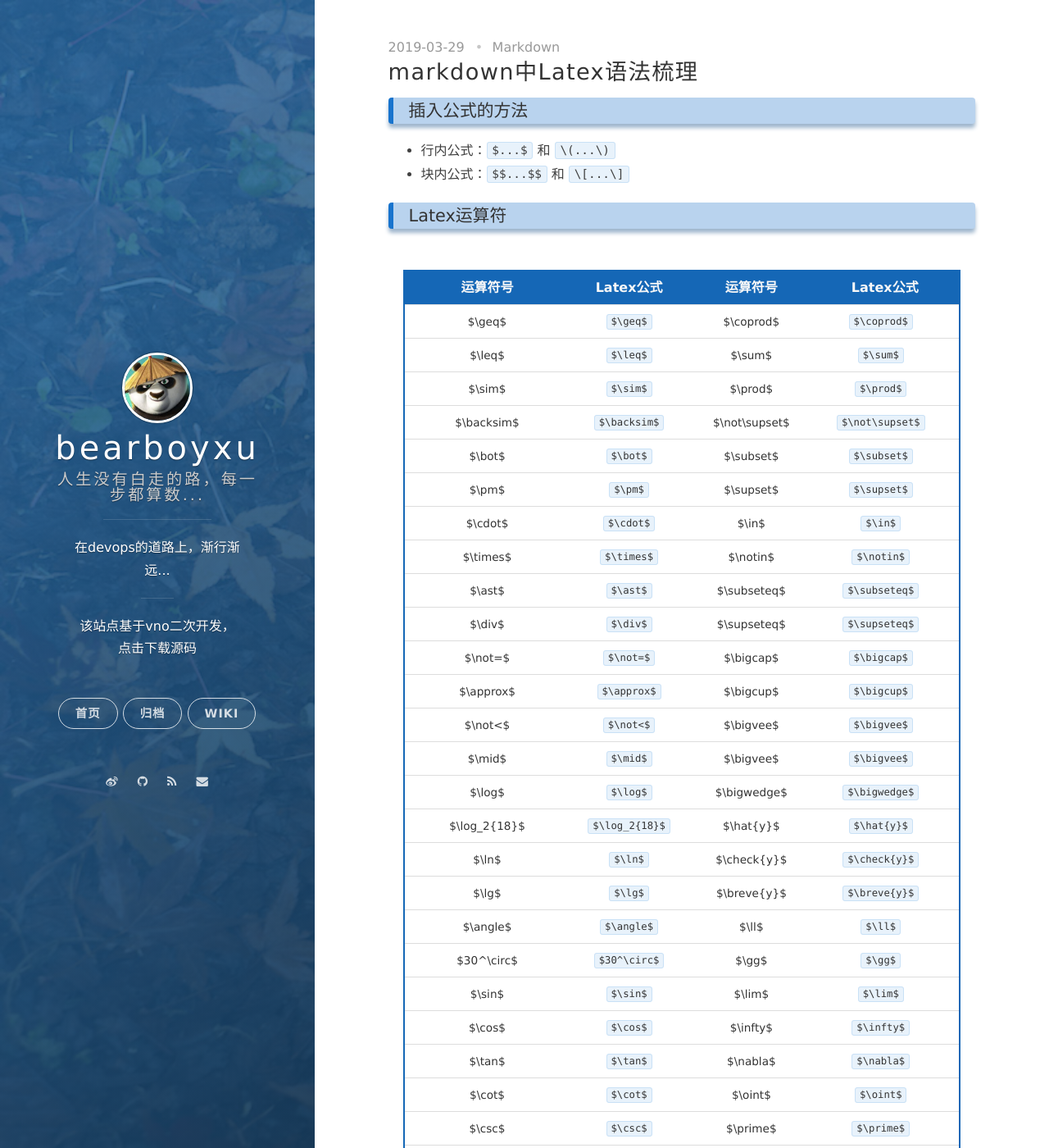
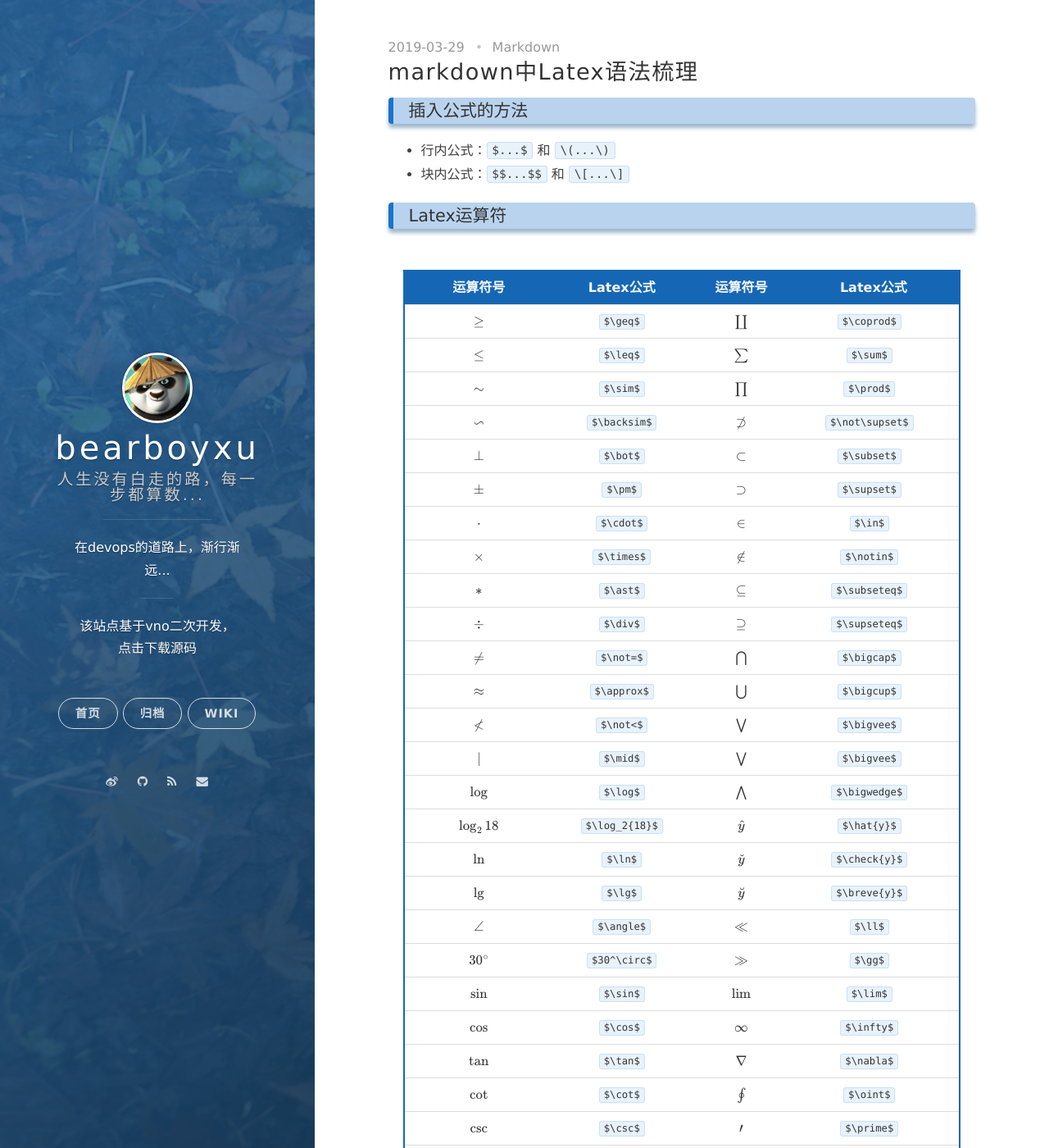
Before and after one commit to FantBoy/bearboy.github.io, a Jekyll site: the page built from _posts/2019-03-29-latex_on_markdown.md, in a window 1280 px wide and 1400 px high. Shown: the whole window at 82% size. Built offline with Jekyll 4.4.1, drawn with Linux system fonts in a browser that asks for light colours; nearby versions of some CDN libraries; formulas are drawn with MathJax 3; some of the changed text lies outside the part shown.

```diff
--- a/_posts/2019-03-29-latex_on_markdown.md
+++ b/_posts/2019-03-29-latex_on_markdown.md
@@ -23,33 +23,33 @@ categories:
 
 | 运算符号 | Latex公式 | 运算符号 | Latex公式 |
 | :--------: | :----------: | ---------- | ---------- |
-|   $\geq$   |   `$\geq$`   |   $\coprod$   |   `$\coprod$`   |
-|   $\leq$   |   `$\leq$`   |   $\sum$   |   `$\sum$`   |
-|    $\sim$    |    `$\sim$`    | $\prod$ | `$\prod$` |
-|  $\backsim$  |  `$\backsim$`  | $\not\supset$ | `$\not\supset$` |
-|    $\bot$    |    `$\bot$`    | $\subset$ | `$\subset$` |
-|     $\pm$    |   `$\pm$`    | $\supset$ | `$\supset$` |
-|     $\cdot$     |   `$\cdot$`    | $\in$ | `$\in$` |
-|   $\times$     |  `$\times$`  |  $\notin$  |  `$\notin$`  |
-| $\ast$ | `$\ast$` | $\subseteq$ | `$\subseteq$` |
-|    $\div$     |   `$\div$`   |   $\supseteq$   |   `$\supseteq$`   |
-| $\not=$ | `$\not=$` |   $\bigcap$   |   `$\bigcap$`   |
-| $\approx$ | `$\approx$` | $\bigcup$ | `$\bigcup$` |
-| $\not<$| `$\not<$` | $\bigvee$ | `$\bigvee$` |
-|    $\mid$    |    `$\mid$`    | $\bigvee$ | `$\bigvee$` |
-| $\log$ | `$\log$` | $\bigwedge$ | `$\bigwedge$` |
-| $\log_2{18}$ | `$\log_2{18}$` | $\hat{y}$ | `$\hat{y}$` |
-| $\ln$ | `$\ln$` | $\check{y}$ | `$\check{y}$` |
-|    $\lg$     |    `$\lg$`     | $\breve{y}$ | `$\breve{y}$` |
-| $\angle$ | `$\angle$` | $\ll$ | `$\ll$` |
-| $30^\circ$ |`$30^\circ$` |$\gg$ |`$\gg$` |
-| $\sin$ | `$\sin$` | $\lim$ | `$\lim$` |
-| $\cos$ | `$\cos$` | $\infty$ | `$\infty$` |
-| $\tan$ | `$\tan$` | $\nabla$ | `$\nabla$` |
-| $\cot$ | `$\cot$` | $\oint$ | `$\oint$` |
-| $\csc$ | `$\csc$` | $\prime$ | `$\prime$` |
-| $\sec$ | `$\sec$` | $\bigodot$ | `$\bigodot$` |
-| $\bigotimes$ | `$\bigotimes$` | $\bigoplus$ | `$\bigoplus$` |
+|   $$\geq$$   |   `$\geq$`   |   $$\coprod$$   |   `$\coprod$`   |
+|   $$\leq$$   |   `$\leq$`   |   $$\sum$$   |   `$\sum$`   |
+|    $$\sim$$    |    `$\sim$`    | $$\prod$$ | `$\prod$` |
+|  $$\backsim$$  |  `$\backsim$`  | $$\not\supset$$ | `$\not\supset$` |
+|    $$\bot$$    |    `$\bot$`    | $$\subset$$ | `$\subset$` |
+|     $$\pm$$    |   `$\pm$`    | $$\supset$$ | `$\supset$` |
+|     $$\cdot$$     |   `$\cdot$`    | $$\in$$ | `$\in$` |
+|   $$\times$$     |  `$\times$`  |  $$\notin$$  |  `$\notin$`  |
+| $$\ast$$ | `$\ast$` | $$\subseteq$$ | `$\subseteq$` |
+|    $$\div$$     |   `$\div$`   |   $$\supseteq$$   |   `$\supseteq$`   |
+| $$\not=$$ | `$\not=$` |   $$\bigcap$$   |   `$\bigcap$`   |
+| $$\approx$$ | `$\approx$` | $$\bigcup$$ | `$\bigcup$` |
+| $$\not<$$| `$\not<$` | $$\bigvee$$ | `$\bigvee$` |
+|    $$\mid$$    |    `$\mid$`    | $$\bigvee$$ | `$\bigvee$` |
+| $$\log$$ | `$\log$` | $$\bigwedge$$ | `$\bigwedge$` |
+| $$\log_2{18}$$ | `$\log_2{18}$` | $$\hat{y}$$ | `$\hat{y}$` |
+| $$\ln$$ | `$\ln$` | $$\check{y}$$ | `$\check{y}$` |
+|    $$\lg$$     |    `$\lg$`     | $$\breve{y}$$ | `$\breve{y}$` |
+| $$\angle$$ | `$\angle$` | $$\ll$$ | `$\ll$` |
+| $$30^\circ$$ |`$30^\circ$` |$$\gg$$ |`$\gg$` |
+| $$\sin$$ | `$\sin$` | $$\lim$$ | `$\lim$` |
+| $$\cos$$ | `$\cos$` | $$\infty$$ | `$\infty$` |
+| $$\tan$$ | `$\tan$` | $$\nabla$$ | `$\nabla$` |
+| $$\cot$$ | `$\cot$` | $$\oint$$ | `$\oint$` |
+| $$\csc$$ | `$\csc$` | $$\prime$$ | `$\prime$` |
+| $$\sec$$ | `$\sec$` | $$\bigodot$$ | `$\bigodot$` |
+| $$\bigotimes$$ | `$\bigotimes$` | $$\bigoplus$$ | `$\bigoplus$` |
 
 
 
@@ -59,19 +59,19 @@ categories:
 
 | 名称 | 符号 | 数学表达式 | Latex公式 |
 | :----: | :--: | :----------: | :------------: |
-| 上标 | `^`  | $a^b$ | `$a^b$` |
-| 下标 | `_` | $a_b$ | `$a_b$` |
-| 分数 | `\frac` | $\frac{1 + a}{b + c}$ | `$\frac{1 + a}{b + c}$` |
+| 上标 | `^`  | $$a^b$$ | `$a^b$` |
+| 下标 | `_` | $$a_b$$ | `$a_b$` |
+| 分数 | `\frac` | $$\frac{1 + a}{b + c}$$ | `$\frac{1 + a}{b + c}$` |
 | 求和 | `\sum` | $$\sum{2x^n}$$ | `$\sum{2x^n}$` |
-| 带范围求和 | `\sum_{ }^{ }` | $\sum_{n=1}^N$ | `$\sum_{n=1}^N$` |
-| 累乘 | `\prod_{ }^{ }` | $\prod_{n=1}^{N}{2x^n}$ | `$\prod_{n=1}^{N}{2x^n}$` |
-| 开方 | `\sqrt[ ]{ }` | $\sqrt[2]{100}$ | `$\sqrt[2]{100}$` |
-| 积分 | `\int_{ }^{ }` | $\int^5_1{f(x)}{\rm d}x$ | `$\int^5_1{f(x)}{\rm d}x$` |
-| 二重积分 | `\iint_{ }^{ }` | $\iint^5_1{f(x)}{\rm d}x$ | `$\iint^5_1{f(x)}{\rm d}x$` |
-| 三重积分 | `\iiint_{ }^{ }` | $\iiint^5_1{f(x)}{\rm d}x$ | `$\iiint^5_1{f(x)}{\rm d}x$` |
-| 正无穷 | `$\infty$` | $+\infty$ | `$+\infty$` |
-| 正无穷 | `$\infty$` | $-\infty$ | `$-\infty$` |
-| 极限 |      | $\lim_{n\rightarrow+\infty} n$ | `$\lim_{n\rightarrow+\infty} n$` |
+| 带范围求和 | `\sum_{ }^{ }` | $$\sum_{n=1}^N$$ | `$\sum_{n=1}^N$` |
+| 累乘 | `\prod_{ }^{ }` | $$\prod_{n=1}^{N}{2x^n}$$ | `$\prod_{n=1}^{N}{2x^n}$` |
+| 开方 | `\sqrt[ ]{ }` | $$\sqrt[2]{100}$$ | `$\sqrt[2]{100}$` |
+| 积分 | `\int_{ }^{ }` | $$\int^5_1{f(x)}{\rm d}x$$ | `$\int^5_1{f(x)}{\rm d}x$` |
+| 二重积分 | `\iint_{ }^{ }` | $$\iint^5_1{f(x)}{\rm d}x$$ | `$\iint^5_1{f(x)}{\rm d}x$` |
+| 三重积分 | `\iiint_{ }^{ }` | $$\iiint^5_1{f(x)}{\rm d}x$$ | `$\iiint^5_1{f(x)}{\rm d}x$` |
+| 正无穷 | `$\infty$` | $$+\infty$$ | `$+\infty$` |
+| 正无穷 | `$\infty$` | $$-\infty$$ | `$-\infty$` |
+| 极限 |      | $$\lim_{n\rightarrow+\infty} n$$ | `$\lim_{n\rightarrow+\infty} n$` |
 
 
 
@@ -80,20 +80,20 @@ categories:
 
 | 箭头符号       | Latex公式                        |
 | :--------------: | :-----------------------------------------: |
-| $\uparrow$     | `$\uparrow$`                               |
-| $\downarrow$   | `$\downarrow$`                             |
-| $\Uparrow$     | `$\Uparrow$`                               |
-| $\Downarrow$   | `$\Downarrow$`                             |
-|$\rightarrow$            | `$\rightarrow$`                            |
-|$\leftarrow$             | `$\leftarrow$`                             |
-| $\Rightarrow$             | `$\Rightarrow$`                            |
-| $\Leftarrow$             | `$\Leftarrow$`                             |
-| $\longrightarrow$             | `$\longrightarrow$`                        |
-| $\longleftarrow$             | `$\longleftarrow$`                         |
-| $\Longrightarrow$             | `$\Longrightarrow$`                        |
-| $\Longleftarrow$             | `$\Longleftarrow$`                         |
-|$f: {\mathbf x_t} \mapsto {\mathbf y_t}$ | `$f: {\mathbf x_t} \mapsto {\mathbf y_t}$` |
-| $\Longleftrightarrow$          | `\Longleftrightarrow`                      |
+| $$\uparrow$$     | `$\uparrow$`                               |
+| $$\downarrow$$   | `$\downarrow$`                             |
+| $$\Uparrow$$     | `$\Uparrow$`                               |
+| $$\Downarrow$$   | `$\Downarrow$`                             |
+|$$\rightarrow$$            | `$\rightarrow$`                            |
+|$$\leftarrow$$             | `$\leftarrow$`                             |
+| $$\Rightarrow$$            | `$\Rightarrow$`                            |
+| $$\Leftarrow$$             | `$\Leftarrow$`                             |
+| $$\longrightarrow$$             | `$\longrightarrow$`                        |
+| $$\longleftarrow$$             | `$\longleftarrow$`                         |
+| $$\Longrightarrow$$             | `$\Longrightarrow$`                        |
+| $$\Longleftarrow$$             | `$\Longleftarrow$`                         |
+|$$f: {\mathbf x_t} \mapsto {\mathbf y_t}$$ | `$f: {\mathbf x_t} \mapsto {\mathbf y_t}$` |
+| $$\Longleftrightarrow$$          | `\Longleftrightarrow`                      |
 
 
 
@@ -195,14 +195,14 @@ $$
 
 | Latex公式   | 说明       | 显示实例 |
 | :-------------: | :----------: | :--------: |
-| `\rm`         | 罗马体     | $\rm{A}$     |
-| `\cal`        | 花体       | $\cal{B}$       |
-| `\it`         | 意大利体   | $\it{C}$      |
-| `\Bbb`        | 黑板粗体   | $\Bbb{D}$       |
-| `\bf`         | 粗体       | $\bf{E}$      |
-| `\mit`        | 数学斜体   | $\mit{F}$      |
-| `\sf`         | 等线体     | $\sf{G}$       |
-| `\scr`        | 手写体     | $\scr{H}$       |
-| `\tt`         | 打字机体   | $\tt{M}$      |
-| `\frak`       | 旧德式字体 | $\frak{N}$       |
-| `\boldsymbol` | 黑体       | $\boldsymbol{X, x}$   |
+| `\rm`         | 罗马体     | $$\rm{A}$$     |
+| `\cal`        | 花体       | $$\cal{B}$$       |
+| `\it`         | 意大利体   | $$\it{C}$$      |
+| `\Bbb`        | 黑板粗体   | $$\Bbb{D}$$       |
+| `\bf`         | 粗体       | $$\bf{E}$$      |
+| `\mit`        | 数学斜体   | $$\mit{F}$$      |
+| `\sf`         | 等线体     | $$\sf{G}$$       |
+| `\scr`        | 手写体     | $$\scr{H}$$       |
+| `\tt`         | 打字机体   | $$\tt{M}$$      |
+| `\frak`       | 旧德式字体 | $$\frak{N}$$       |
+| `\boldsymbol` | 黑体       | $$\boldsymbol{X, x}$$   |
```
